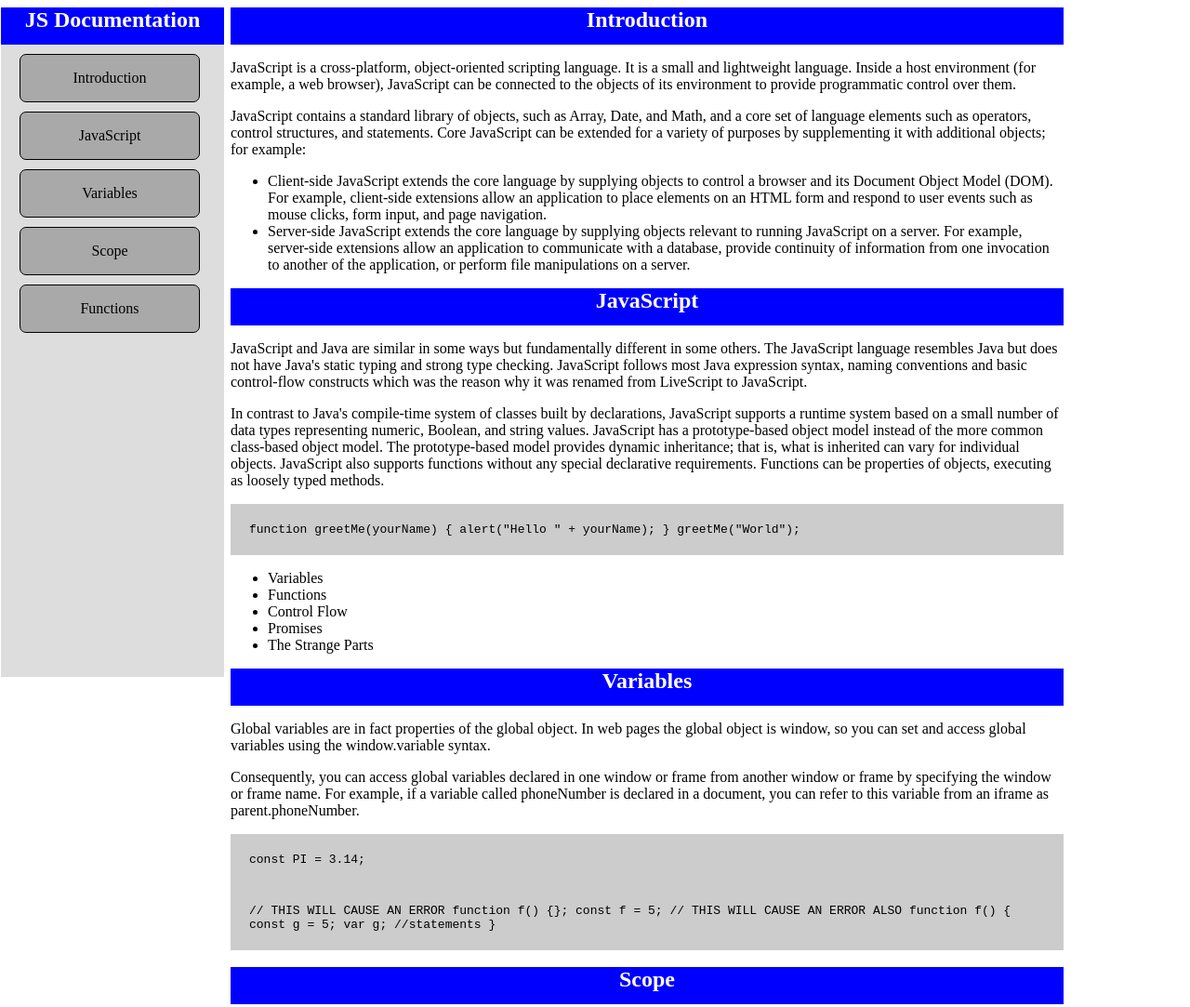
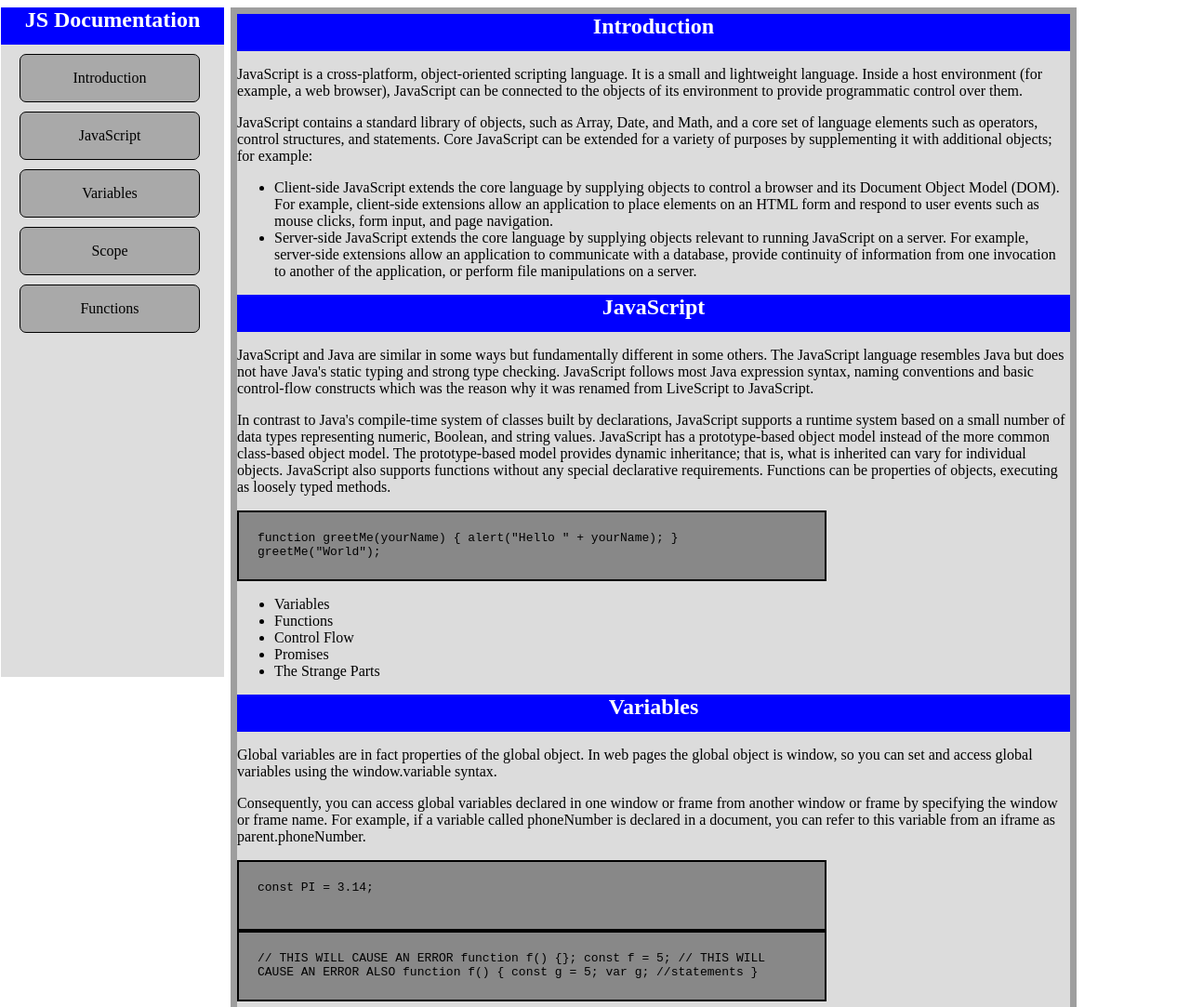
Before and after one commit to jhonr21/Technical-Documentation-Page, a plain HTML site: page index.html in a window 1280 px wide. Shown: the top 1083 px of the page at 93% size. Drawn offline with Linux system fonts and the light colour scheme.

Commit message:
Update style.css

```diff
--- a/style.css
+++ b/style.css
@@ -32,6 +32,8 @@
     grid-area: mainContent;
     width: 56rem;
     margin-left: 15rem;
+    border: 7px solid #9e9e9e;
+    background-color: gainsboro;
   }
 
   header {
@@ -52,9 +54,12 @@
     text-align: revert;
   }
   code {
-    background-color: #ccc;
+    background-color: #888;
     padding: 20px;
     display: block;
+    border: 2px solid black;
+    width: 590px;
+    height: 2rem;
   }
 
   @media screen and (max-width: 750px) {
```
